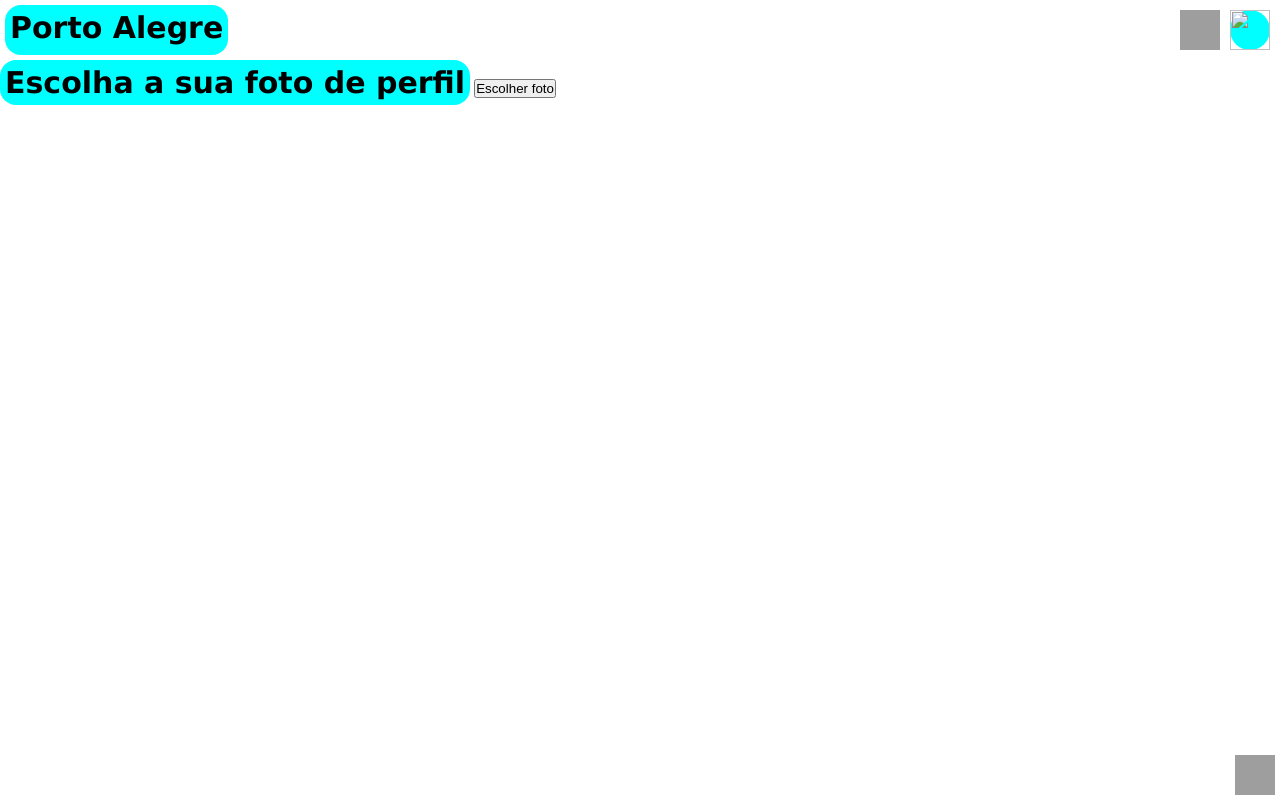
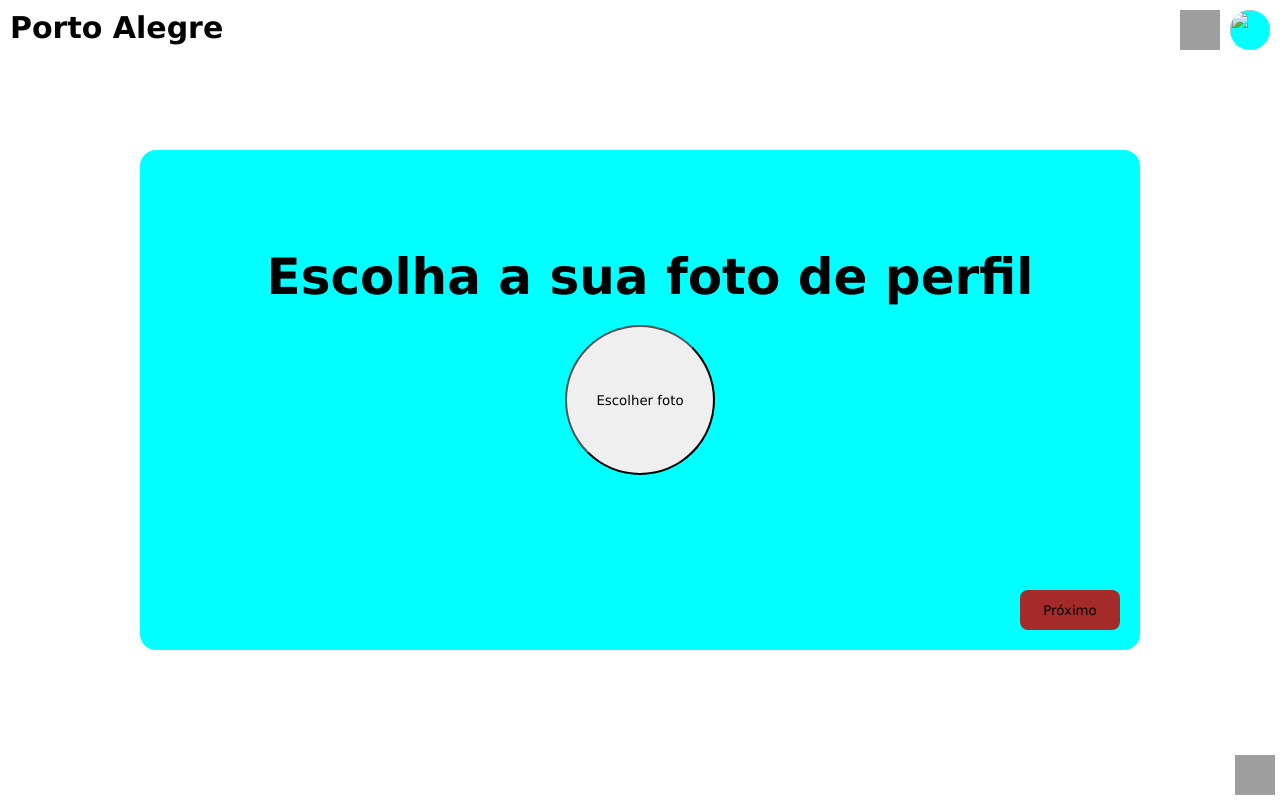
Before and after one commit to dudaordahy/2-feira-do-t-cnico, a PHP site: the page made by pagina inicial/página principal.html in a window 1280 px wide. Run offline with PHP 8.4, Linux system fonts and the light colour scheme; grey boxes are pictures that could not be loaded.

Commit message:
atualização

```diff
--- a/pagina inicial/página incial.css
+++ b/pagina inicial/página incial.css
@@ -1,6 +1,7 @@
 *{
     margin: 0;
     padding: 0;
+    font-family: 'Lucida Sans', 'Lucida Sans Regular', 'Lucida Grande', 'Lucida Sans Unicode', Geneva, Verdana, sans-serif;
 }
 header{
     display: flex;
@@ -10,12 +11,9 @@ header{
     justify-content: space-between;
 }
 
-h1{
+#txt_cidade{
     font-size: 30px;
     display: inline-block;
-    font-family: 'Lucida Sans', 'Lucida Sans Regular', 'Lucida Grande', 'Lucida Sans Unicode', Geneva, Verdana, sans-serif;
-    background-color: aqua;
-    border-radius: 16px;
     padding: 5px;
 }
 .container_btn{
@@ -36,6 +34,7 @@ h1{
 #img_perfil{
     width: 40px;
     height: 40px;
+    border-radius: 20px;
 }
 
 #btn_direct{
@@ -73,3 +72,51 @@ h1{
     width: 40px;
     height: 40px;
 }
+
+.container_escolhas{
+    display: flex;
+    position: absolute;
+    top: 50%;
+    left: 50%;
+    translate: -50% -50%;
+    background-color: aqua;
+    width: 1000px;
+    height: 500px;
+    z-index: 1;
+    border-radius: 16px;
+}
+
+#txt_escolha_perfil{
+    margin: 10px;
+    font-size: 50px;
+    width: 800px;
+    position: absolute;
+    top: 20%;
+    left: 50%;
+    translate: -50% -20%;
+    text-align: center;
+}
+
+#btn_foto{
+    cursor: pointer;
+    width: 150px;
+    height: 150px;
+    border-radius: 100px;
+    position: absolute;
+    top: 50%;
+    left: 50%;
+    translate: -50% -50%;
+}
+
+#btn_proximo{
+    margin: 20px;
+    position: absolute;
+    bottom: 0;
+    right: 0;
+    width: 100px;
+    height: 40px;
+    border-radius: 8px;
+    cursor: pointer;
+    border: none;
+    background-color: brown;
+}
--- a/pagina inicial/página inicial.js
+++ b/pagina inicial/página inicial.js
@@ -12,7 +12,7 @@ function AbrirConfig(){
 
 
 if(minutes >= 2) {
-    finalizacao.style.display = "block";
+    finalizacao.style.display = "none";
     formattedTime = "00:00:00"
     clearTimeout();
     window.addEventListener("keydown", (e) => {
--- a/pagina inicial/página principal.html
+++ b/pagina inicial/página principal.html
@@ -9,16 +9,17 @@
 </head>
 <body>
     <header>
-            <h1>Porto Alegre</h1>
+            <h1 id="txt_cidade">Porto Alegre</h1>
             <div class="container_btn">
             <button onclick="AbrirDirect()" id="btn_direct"><img id="img_direct" src="../imagens/bate-papo.png"></button>
             <button onclick="AbrirPerfil()" id="btn_perfil"><img id="img_perfil" src=""></button>
         </div>
     </header>
     <main>
-        <div class="finalizacao">
-            <h1>Escolha a sua foto de perfil</h1>
-            <button onclick="escolherFoto()">Escolher foto</button>
+        <div class="container_escolhas">
+            <h1 id="txt_escolha_perfil">Escolha a sua foto de perfil</h1>
+            <button id="btn_foto" onclick="escolherFoto()">Escolher foto</button>
+            <button id="btn_proximo" onclick="proximaPagina()">Próximo</button>
         </div>
 
         <div class="mapa">
```
